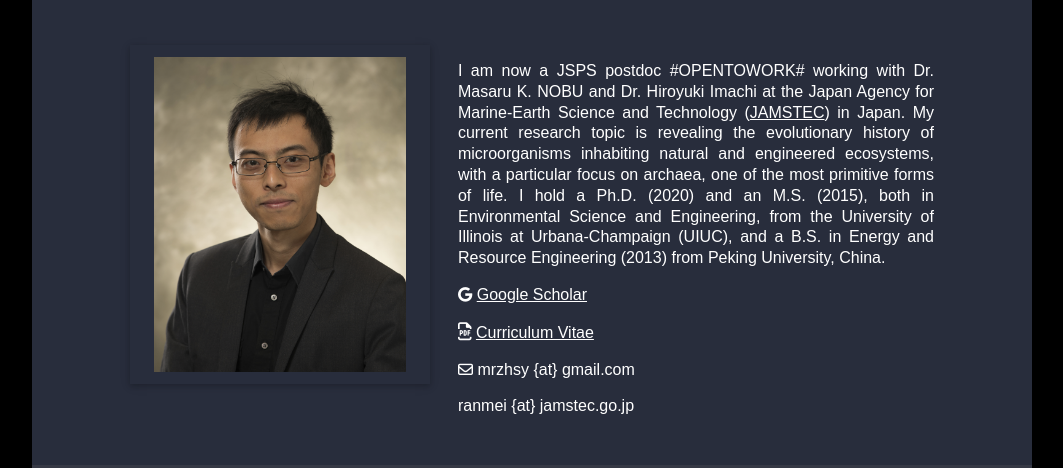
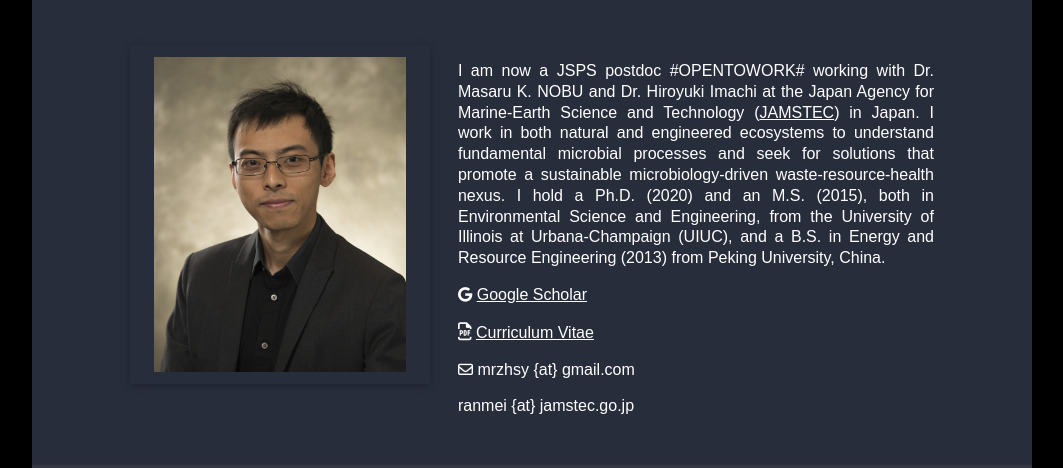
Before and after one commit to meiranmeiran/meiranmeiran0.github.io, a plain HTML site: page index.html in a window 1280 px wide. Shown: the part 483-951 px from the top of the page, without its empty margins (108-1171 px from the left). Drawn offline with nearby package versions, Linux system fonts and the light colour scheme; some packages are replaced by stand-ins of ours; files that its build step writes are made by us from their sources; a script that the page names is missing; files whose address does not match are found by name; a web font is replaced by a local one.

Commit message:
Update index.html

```diff
--- a/index.html
+++ b/index.html
@@ -174,7 +174,7 @@ body, html {
          </div>
          <!-- Text -->
          <div class="w3-col l6 m5">
-            <p>I am now a JSPS postdoc #OPENTOWORK# working with Dr. Masaru K. NOBU and Dr. Hiroyuki Imachi at the Japan Agency for Marine-Earth Science and Technology (<a href="https://www.jamstec.go.jp/sugar/e/">JAMSTEC</a>) in Japan. My current research topic is revealing the evolutionary history of microorganisms inhabiting natural and engineered ecosystems, with a particular focus on archaea, one of the most primitive forms of life. I hold a Ph.D. (2020) and an M.S. (2015), both in Environmental Science and Engineering, from the University of Illinois at Urbana-Champaign (UIUC), and a B.S. in Energy and Resource Engineering (2013) from Peking University, China. </p>
+            <p>I am now a JSPS postdoc #OPENTOWORK# working with Dr. Masaru K. NOBU and Dr. Hiroyuki Imachi at the Japan Agency for Marine-Earth Science and Technology (<a href="https://www.jamstec.go.jp/sugar/e/">JAMSTEC</a>) in Japan. I work in both natural and engineered ecosystems to understand fundamental microbial processes and seek for solutions that promote a sustainable microbiology-driven waste-resource-health nexus. I hold a Ph.D. (2020) and an M.S. (2015), both in Environmental Science and Engineering, from the University of Illinois at Urbana-Champaign (UIUC), and a B.S. in Energy and Resource Engineering (2013) from Peking University, China. </p>
             <p class="small"><i class="fa-brands fa-google w3-medium"></i> <a href="https://scholar.google.co.jp/citations?user=mRbZ3CoAAAAJ&hl=en"> Google Scholar</a></p>
             <p class="small"><i class="fa-regular fa-file-pdf w3-large"></i> <a href="assets/docs/RanMei_CV.pdf"> Curriculum Vitae</a></p>
             <p class="small"><i class="fa-regular fa-envelope w3-medium"></i> mrzhsy {at} gmail.com</p> ranmei {at} jamstec.go.jp
```
